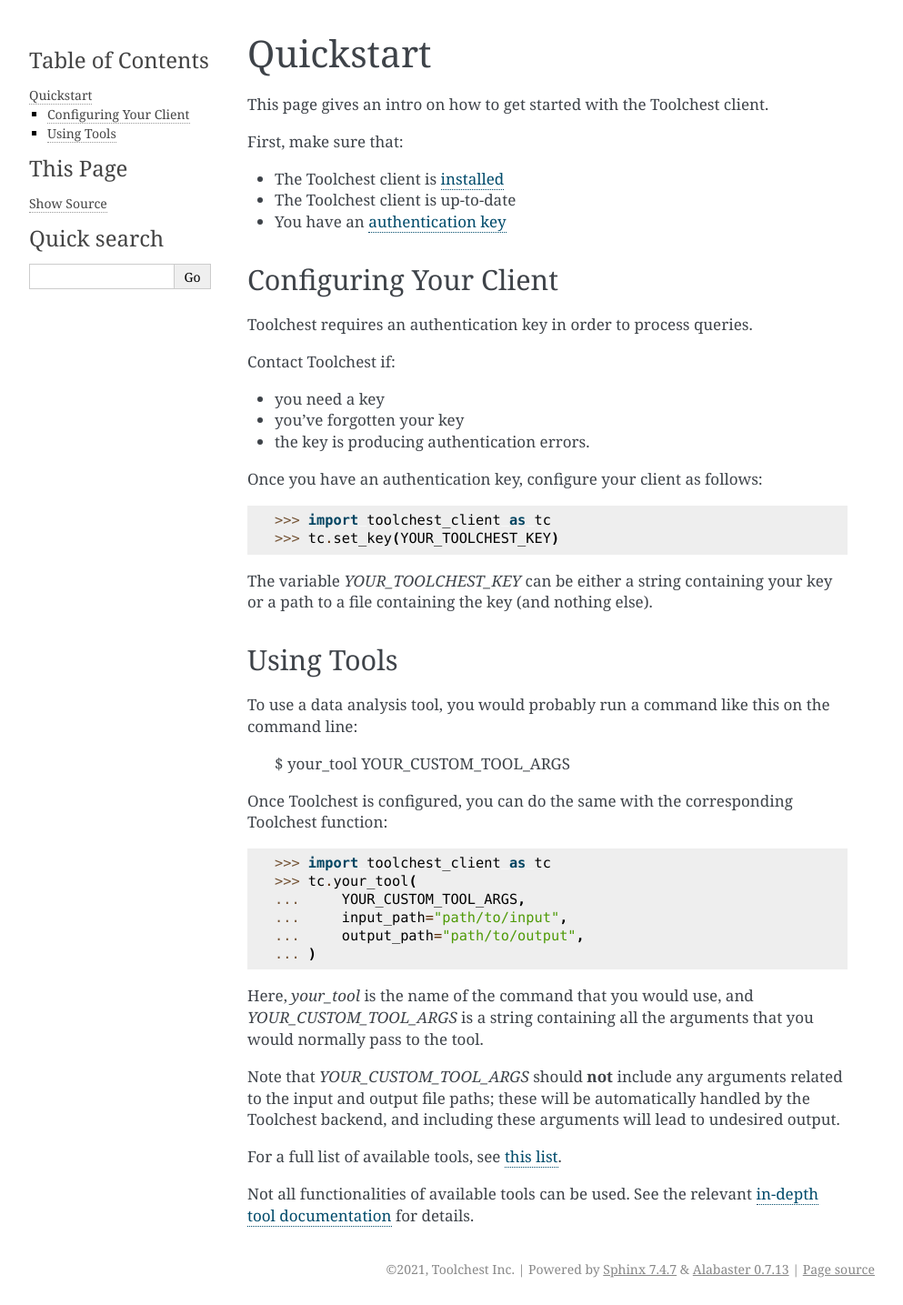
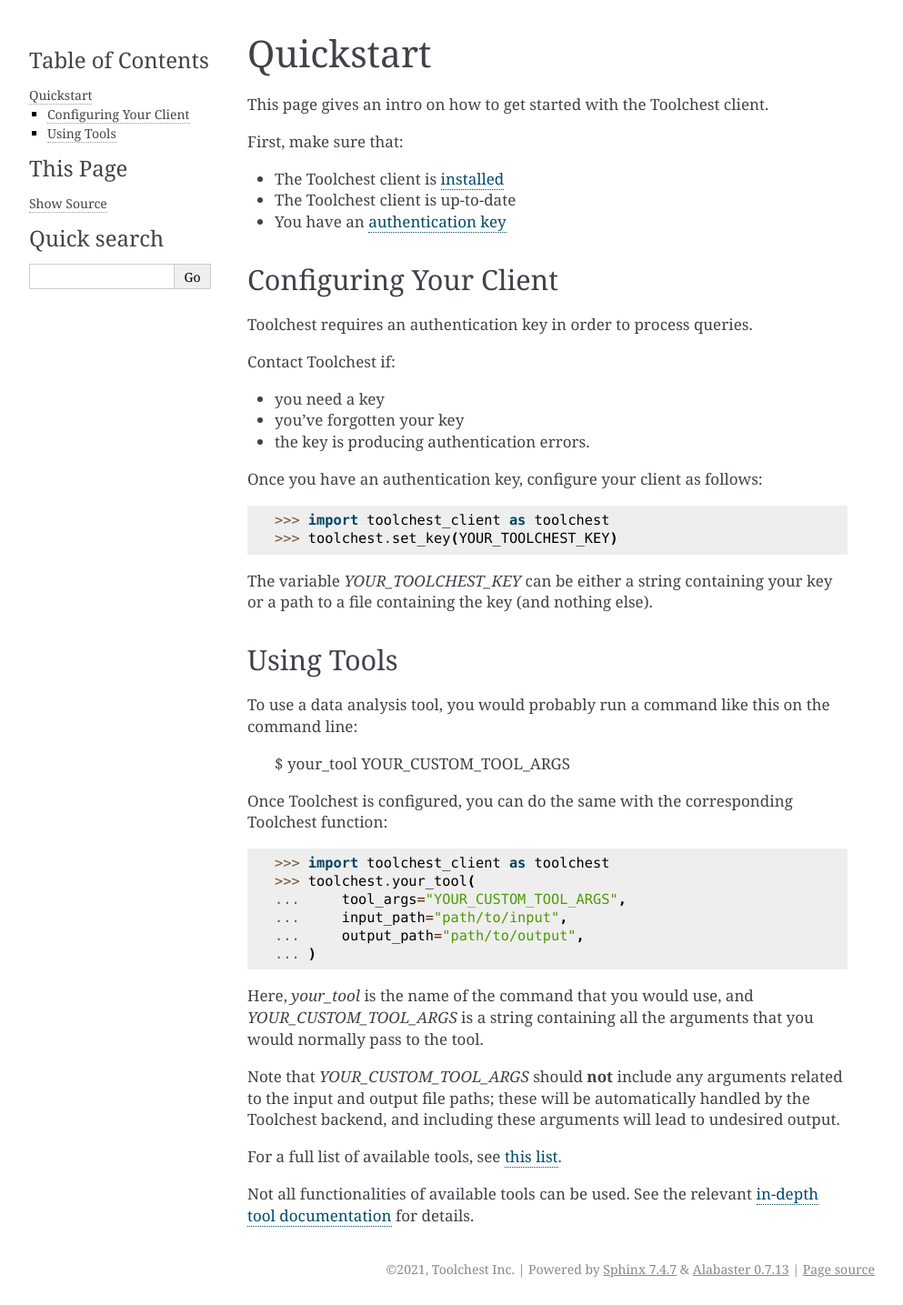
Before and after one commit to trytoolchest/toolchest-client-python, a Sphinx documentation site: the page built from docs/user/quickstart.rst, in a window 1280 px wide. Shown: the whole page at 91% size, without its empty margins (148-1141 px from the left). Built offline with Sphinx 7.4.7, drawn with Linux system fonts in a browser that asks for light colours.

Commit message:
Make /docs consistent with docstring edits

```diff
--- a/docs/user/quickstart.rst
+++ b/docs/user/quickstart.rst
@@ -26,8 +26,8 @@
 
 Once you have an authentication key, configure your client as follows:
 
-    >>> import toolchest_client as tc
-    >>> tc.set_key(YOUR_TOOLCHEST_KEY)
+    >>> import toolchest_client as toolchest
+    >>> toolchest.set_key(YOUR_TOOLCHEST_KEY)
 
 The variable `YOUR_TOOLCHEST_KEY` can be either a string containing your
 key or a path to a file containing the key (and nothing else).
@@ -43,9 +43,9 @@
 Once Toolchest is configured, you can do the same with the corresponding
 Toolchest function:
 
->>> import toolchest_client as tc
->>> tc.your_tool(
-...     YOUR_CUSTOM_TOOL_ARGS,
+>>> import toolchest_client as toolchest
+>>> toolchest.your_tool(
+...     tool_args="YOUR_CUSTOM_TOOL_ARGS",
 ...     input_path="path/to/input",
 ...     output_path="path/to/output",
 ... )
```
Also changed, not shown: docs/index.rst (+4 -4 lines).
